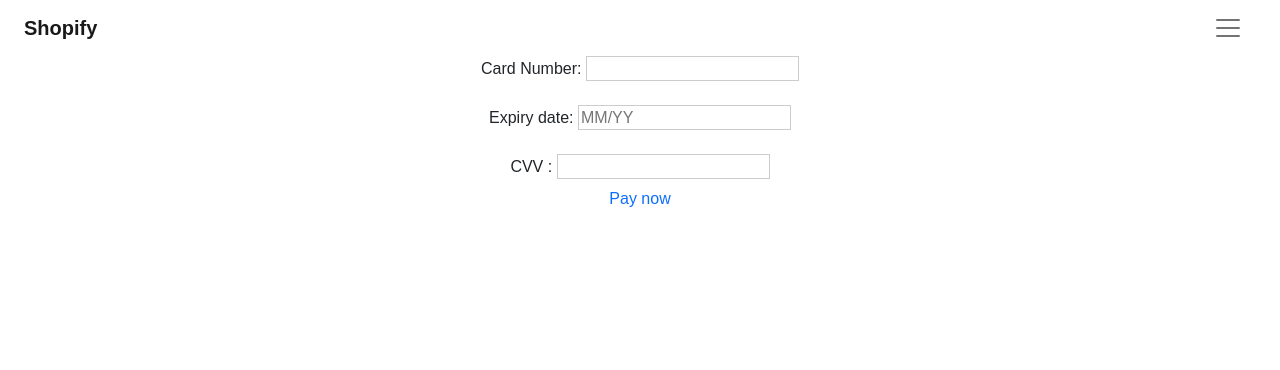
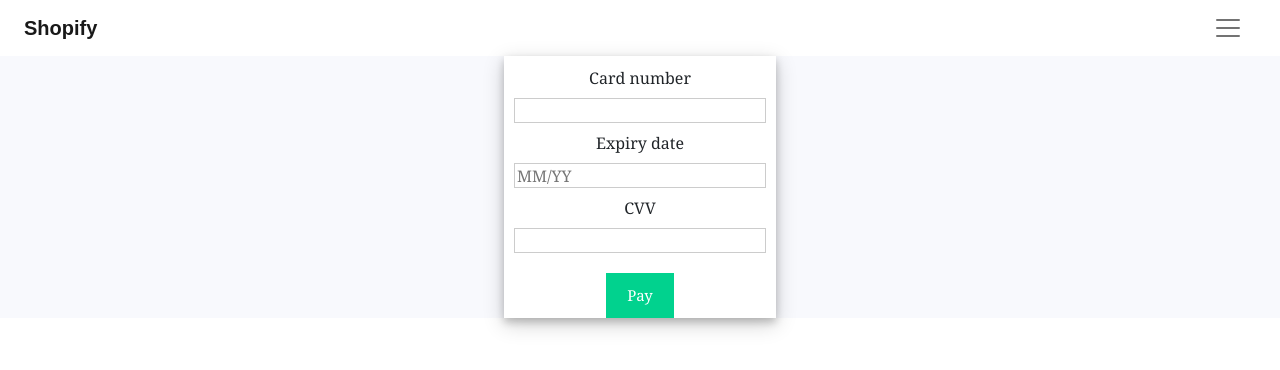
Before and after one commit to RajiveeJ/shopify, a React (Create React App) app: page /checkout in a window 1280 px wide. Shown: the top 370 px of the page. Built offline with nearby package versions, Linux system fonts and the light colour scheme; the HTML template or start-up script is replaced by a standard one.

Commit message:
first commit

```diff
--- a/src/Cart.js
+++ b/src/Cart.js
@@ -2,9 +2,14 @@ import { useContext } from "react";
 import { Button, Card, CardText, CardTitle, Col, Row } from "reactstrap";
 import ProductContext from "./Context";
 
+import { useNavigate } from "react-router-dom";
 export default function Cart() {
   const context = useContext(ProductContext);
-
+  let navigate = useNavigate();
+  const routeChange = () =>{
+    let path = `/checkout`;
+    navigate(path);
+  }
   return (
     <div>
       <div>
@@ -45,15 +50,21 @@ export default function Cart() {
           : "No Products in the cart"}
           </div>
 
-
-          <a class="nav-link" href="/checkout">Pay now </a>
+          <Button color="primary" className="px-4"
+            onClick={routeChange}
+              >
+              Pay now
+            </Button>
 
 
     </div>
+
 
 
   );
 
 
 
+
+
 }
--- a/src/Checkout.js
+++ b/src/Checkout.js
@@ -1,14 +1,93 @@
-import React from "react";
+import React, { useState } from "react";
+import Paid from "./Paid"
 
-export default function Checkout() {
 
-    return (
-        <div>
-            Card Number: <input type="text" required></input><br /><br />
-            Expiry date: <input type="text" required placeholder="MM/YY"></input><br/><br />
-            CVV        : <input type="text" required></input>
-            <a class="nav-link" href="/paid" >Pay now </a>
+
+function Checkout(){
+
+     // React States
+  const [errorMessages, setErrorMessages] = useState({});
+  const [isSubmitted, setIsSubmitted] = useState(false);
+
+
+
+
+  const errors = {
+    cn: "Enter card number",
+    ed: "Enter expiry date",
+    cvv: "Enter cvv"
+  };
+
+  const handleSubmit = (event) => {
+    //Prevent page reload
+    event.preventDefault();
+
+    var { cn, ed,cvv } = document.forms[0];
+
+
+
+    // Compare user info
+
+      if (cn == null) {
+        // Invalid password
+        setErrorMessages({ name: "cn", message: errors.cn });
+      }
+      else if (ed == null) {
+        // Invalid password
+        setErrorMessages({ name: "ed", message: errors.ed });
+      }
+      else if (cvv == null) {
+        // Invalid password
+        setErrorMessages({ name: "cvv", message: errors.cvv });
+      }
+       else {
+        setIsSubmitted(true);
+      }
+
+  };
+
+  // Generate JSX code for error message
+  const renderErrorMessage = (name) =>
+    name === errorMessages.name && (
+      <div className="error">{errorMessages.message}</div>
+    );
+
+  // JSX code for login form
+  const renderForm = (
+    <div className="form">
+      <form onSubmit={handleSubmit}>
+        <div className="input-container">
+          <label>Card number </label>
+          <input type="text" name="cn" required />
+          {renderErrorMessage("uname")}
+
+
+          <label>Expiry date </label>
+          <input type="text" name="ed" Placeholder="MM/YY" required />
+          {renderErrorMessage("pass")}
+
+          <label>CVV </label>
+          <input type="text" name="cvv"  required />
+          {renderErrorMessage("pass")}
         </div>
+        <div className="button-container">
+          <input type="submit" value="Pay" />
+        </div>
+          </form>
 
-    );
+
+
+    </div>
+  );
+
+  return (
+    <div className="app">
+      <div className="login-form">
+
+        {isSubmitted ? <Paid /> : renderForm}
+      </div>
+    </div>
+  );
 }
+
+export default Checkout;
```
